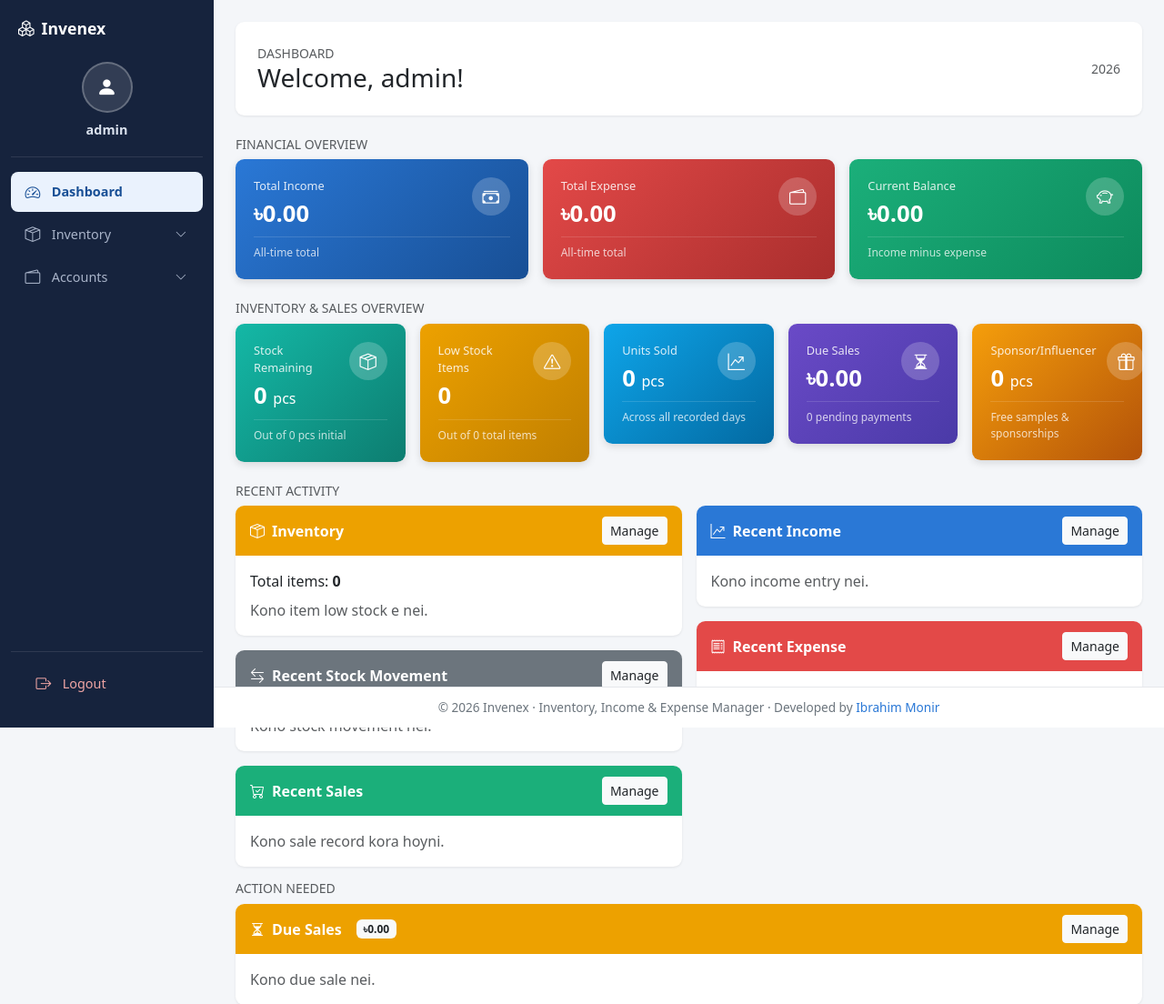
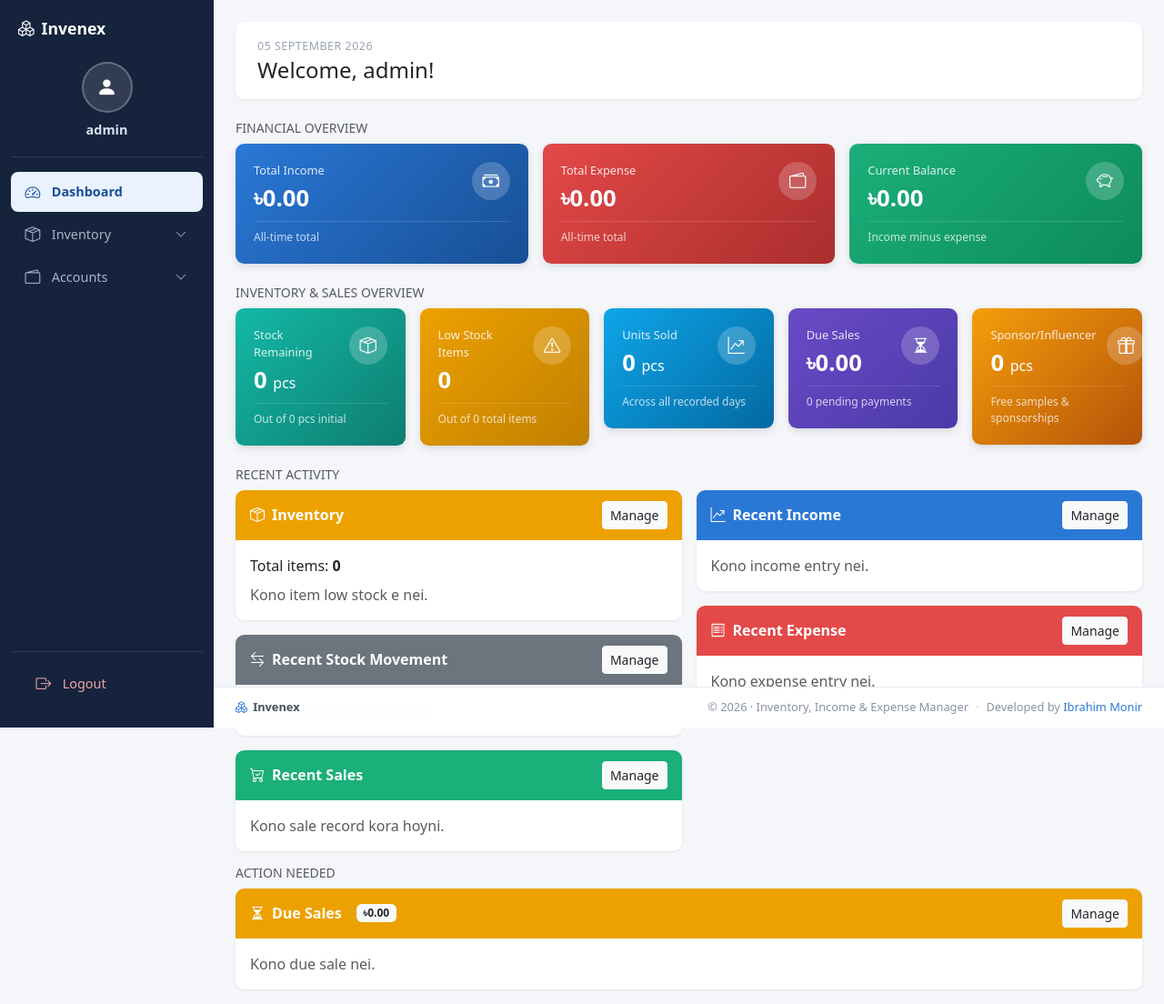
Before and after one commit to ibrahim-monir/invenex, a Flask app: page / in a window 1280 px wide. Shown: the top 1104 px of the page at 91% size. After the commit the page ends 1066 px from the top, so only its background shows below. Run offline with Flask 3, Linux system fonts and the light colour scheme; the visitor is signed in with stand-in values (Sample User, id 1); data comes from the database, SQL or seed files in the repository; data that the repository does not hold is empty.

Commit message:
Add a global header and modernize the footer
Every page had its own inline title with no shared header since the topbar
was removed - added a persistent "Welcome, {name}!" header card in base.html
that sits above content on every authenticated page, with today's date as an
eyebrow. It replaces the one-off welcome card just added to dashboard.html
(removed there to avoid showing it twice).

Footer: switched from a single centered line to a left/right layout - brand
on the left, tagline + developer credit on the right - with a translucent
blurred background instead of flat white, matching the rest of the shell's
card-based look. The tagline collapses on narrow screens to keep the credit
link from wrapping.

Co-Authored-By: Claude Sonnet 5 <noreply@anthropic.com>

```diff
--- a/app.py
+++ b/app.py
@@ -101,6 +101,7 @@ def inject_globals():
         "admin_display_name": profile.display_name or ADMIN_DISPLAY_NAME,
         "admin_avatar": profile.avatar_filename,
         "current_year": date.today().year,
+        "current_date": date.today().strftime("%d %B %Y"),
         "movement_type_labels": MOVEMENT_TYPE_LABELS,
     }
 
--- a/templates/base.html
+++ b/templates/base.html
@@ -81,12 +81,17 @@
 
     .app-footer {
       position: fixed; left: 0; right: 0; bottom: 0; height: var(--footer-height);
-      display: flex; align-items: center; justify-content: center;
-      padding: 0 1.5rem; text-align: center; color: #6c757d; font-size: .85rem;
-      border-top: 1px solid #e5e7eb; background: #fff; z-index: 1010;
+      display: flex; align-items: center; justify-content: space-between; gap: 1rem;
+      padding: 0 1.5rem; color: #8a93a3; font-size: .8rem;
+      background: rgba(255,255,255,.92); backdrop-filter: blur(6px);
+      border-top: 1px solid #e9ebef; z-index: 1010;
     }
     .app-footer.with-sidebar { left: var(--sidebar-width); }
-    .app-footer a { color: var(--color-primary); text-decoration: none; }
+    .app-footer .footer-brand { display: flex; align-items: center; gap: .4rem; font-weight: 600; color: #495057; }
+    .app-footer .footer-brand i { color: var(--color-primary); }
+    .app-footer .footer-sep { opacity: .5; }
+    .app-footer a { color: var(--color-primary); text-decoration: none; font-weight: 500; }
+    .app-footer a:hover { text-decoration: underline; }
 
     @media (max-width: 900px) {
       .sidebar { transform: translateX(-100%); }
@@ -96,7 +101,19 @@
       .mobile-menu-btn { display: flex; }
     }
 
+    @media (max-width: 700px) {
+      .app-footer { justify-content: center; overflow-x: auto; white-space: nowrap; }
+      .app-footer .footer-tagline { display: none; }
+    }
+
     .card { border: none; border-radius: .6rem; box-shadow: 0 1px 3px rgba(0,0,0,.08); }
+
+    .page-header {
+      background: #fff; border-radius: .6rem; box-shadow: 0 1px 3px rgba(0,0,0,.08);
+      padding: 1.1rem 1.5rem; margin-bottom: 1.5rem;
+      display: flex; align-items: center; justify-content: space-between; flex-wrap: wrap; gap: .5rem;
+    }
+    .page-header-eyebrow { color: #9aa2b1; font-size: .78rem; text-transform: uppercase; letter-spacing: .04em; margin-bottom: .15rem; }
 
     /* Colorful stat cards */
     .stat-card { border: none; border-radius: .6rem; color: #fff; padding: 1.25rem; box-shadow: 0 3px 8px rgba(0,0,0,.12); }
@@ -204,6 +221,15 @@
   {% endif %}
 
   <div class="{{ 'content-wrap' if current_user.is_authenticated else 'container' }}">
+    {% if current_user.is_authenticated %}
+    <div class="page-header">
+      <div>
+        <div class="page-header-eyebrow">{{ current_date }}</div>
+        <h4 class="mb-0">Welcome, {{ admin_display_name }}!</h4>
+      </div>
+    </div>
+    {% endif %}
+
     {% with messages = get_flashed_messages(with_categories=true) %}
       {% if messages %}
         {% for category, message in messages %}
@@ -219,8 +245,12 @@
   </div>
 
   <footer class="app-footer {{ 'with-sidebar' if current_user.is_authenticated else '' }}">
-    &copy; {{ current_year }} Invenex &middot; Inventory, Income &amp; Expense Manager
-    &middot; Developed by&nbsp;<a href="https://ibrahimmonir.com" target="_blank" rel="noopener">Ibrahim Monir</a>
+    <span class="footer-brand"><i class="bi bi-boxes"></i> Invenex</span>
+    <span class="d-flex align-items-center gap-2">
+      <span class="footer-tagline">&copy; {{ current_year }} &middot; Inventory, Income &amp; Expense Manager</span>
+      <span class="footer-sep d-none d-sm-inline">&middot;</span>
+      <span>Developed by&nbsp;<a href="https://ibrahimmonir.com" target="_blank" rel="noopener">Ibrahim Monir</a></span>
+    </span>
   </footer>
 
   <script src="https://cdn.jsdelivr.net/npm/bootstrap@5.3.3/dist/js/bootstrap.bundle.min.js"></script>
--- a/templates/dashboard.html
+++ b/templates/dashboard.html
@@ -1,13 +1,6 @@
 {% extends "base.html" %}
 {% block title %}Dashboard - Invenex{% endblock %}
 {% block content %}
-<div class="card p-4 mb-4 d-flex flex-row justify-content-between align-items-center flex-wrap gap-2">
-  <div>
-    <div class="text-muted small text-uppercase">Dashboard</div>
-    <h3 class="mb-0">Welcome, {{ admin_display_name }}!</h3>
-  </div>
-  <div class="text-muted small">{{ current_year }}</div>
-</div>
 
 <h6 class="text-muted text-uppercase small mb-2">Financial Overview</h6>
 <div class="row g-3 mb-4 row-cols-1 row-cols-md-3">
```
